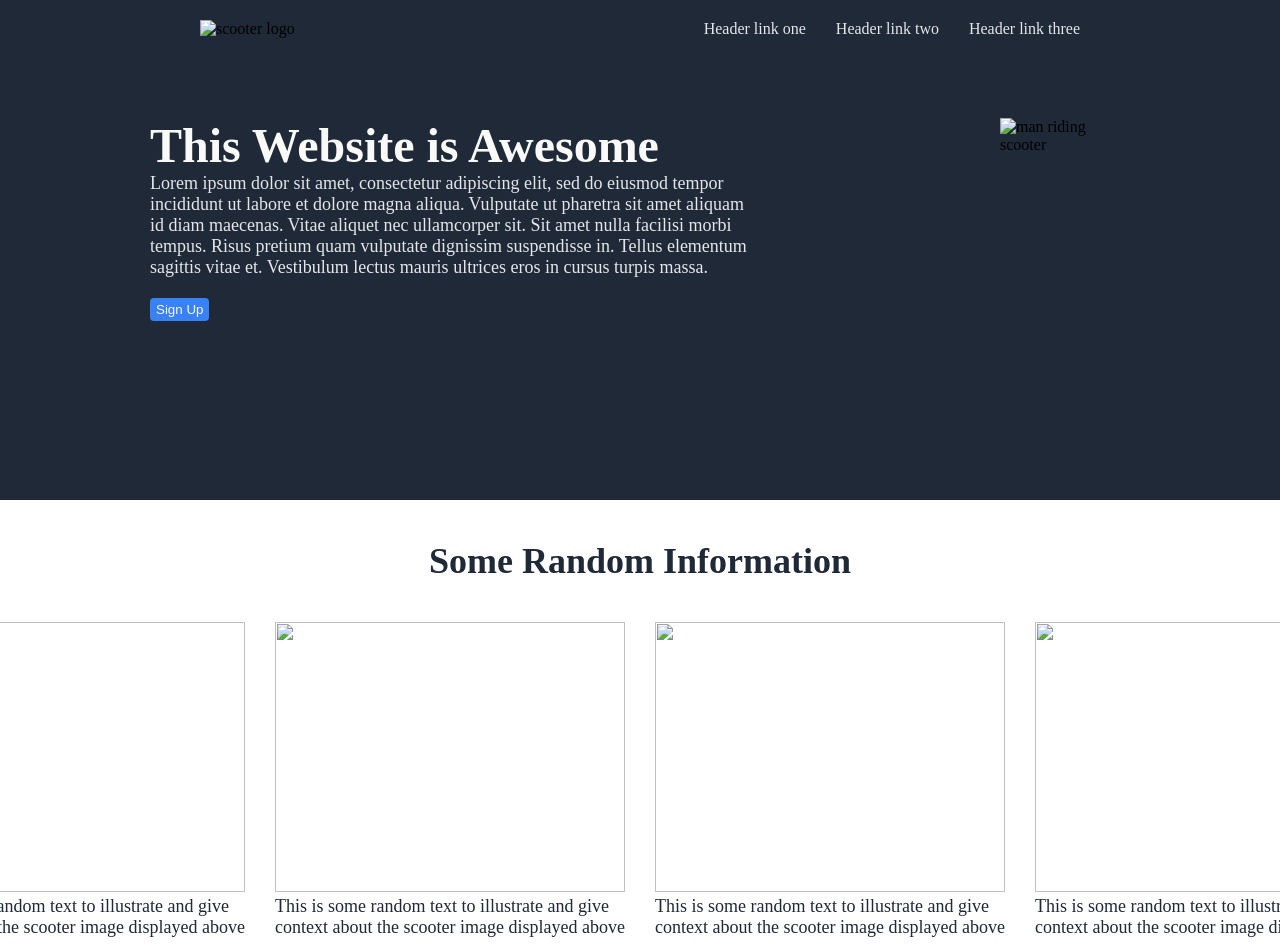
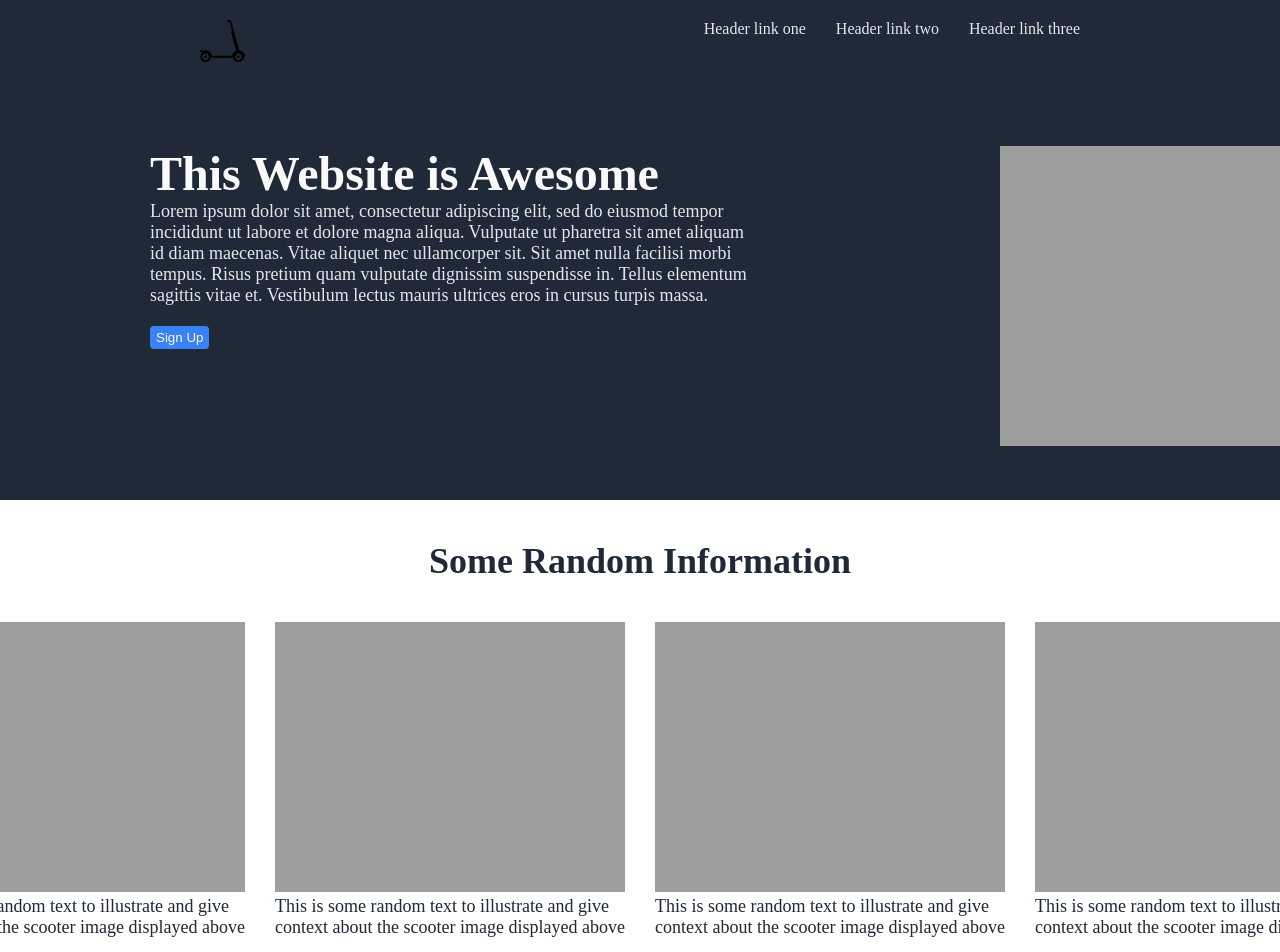
Before and after one commit to symonogwe/Flexbox-task, a plain HTML site: page index.html in a window 1280 px wide. Shown: the top 952 px of the page. Drawn offline with Linux system fonts and the light colour scheme; the site is published under a folder, as on GitHub Pages, so addresses that start at the root find nothing.

Commit message:
Change image path edited the image path by removing the / symbol

```diff
--- a/index.html
+++ b/index.html
@@ -14,7 +14,7 @@
         <div class="header-left">
           <img
             class="scooter-logo"
-            src="/images/scooter.png"
+            src="images/scooter.png"
             alt="scooter logo"
           />
         </div>
@@ -44,7 +44,7 @@
         <div class="right-hero">
           <img
             class="hero-image"
-            src="/images/hero-image.jpg"
+            src="images/hero-image.jpg"
             alt="man riding scooter"
           />
         </div>
@@ -53,28 +53,28 @@
     <p class="content-text">Some Random Information</p>
     <div class="content-container">
       <div class="scooter-content">
-        <img class="scooter-image" src="/images/content-image-1.jpg" alt="" />
+        <img class="scooter-image" src="images/content-image-1.jpg" alt="" />
         <p>
           This is some random text to illustrate and give context about the
           scooter image displayed above
         </p>
       </div>
       <div class="scooter-content">
-        <img class="scooter-image" src="/images/content-image-2.jpg" alt="" />
+        <img class="scooter-image" src="images/content-image-2.jpg" alt="" />
         <p>
           This is some random text to illustrate and give context about the
           scooter image displayed above
         </p>
       </div>
       <div class="scooter-content">
-        <img class="scooter-image" src="/images/content-image-3.jpg" alt="" />
+        <img class="scooter-image" src="images/content-image-3.jpg" alt="" />
         <p>
           This is some random text to illustrate and give context about the
           scooter image displayed above
         </p>
       </div>
       <div class="scooter-content">
-        <img class="scooter-image" src="/images/content-image-4.jpg" alt="" />
+        <img class="scooter-image" src="images/content-image-4.jpg" alt="" />
         <p>
           This is some random text to illustrate and give context about the
           scooter image displayed above
```
